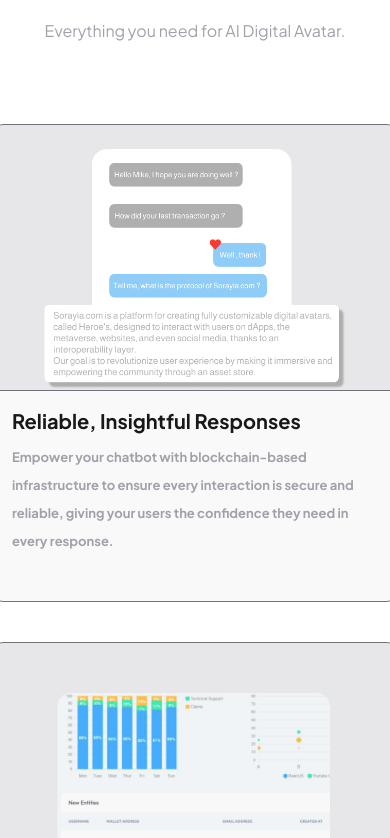
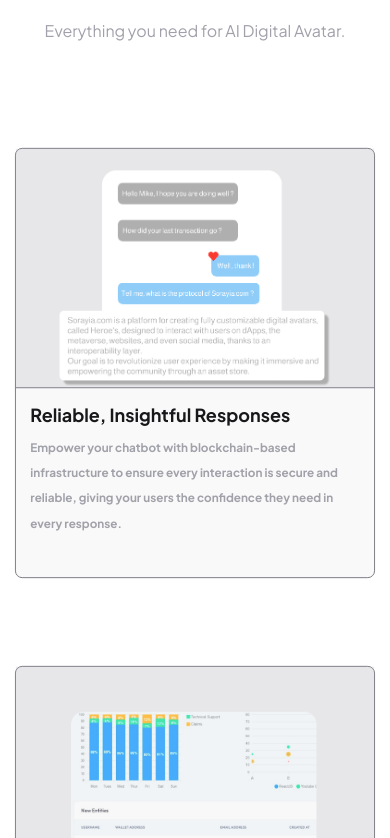
Before and after one commit to vitorlopes079/sorayia2, a Next.js app: page / in a window 390 px wide. Shown: the part 4646-5484 px from the top of the page. Built offline with nearby package versions, Linux system fonts and the light colour scheme.

Commit message:
a few updates

```diff
--- a/src/components/ PowerfulFeatures/PowerfulFeatCard/PowerfulFeatCard.module.css
+++ b/src/components/ PowerfulFeatures/PowerfulFeatCard/PowerfulFeatCard.module.css
@@ -4,7 +4,6 @@
   max-width: 400px;
   min-width: 400px;
   max-height: 478px;
-
   min-height: 478px;
   background: #f9f9f9;
   border-radius: 8px;
@@ -66,14 +65,20 @@
 
 @media (max-width: 440px) {
   .content {
-    padding: 1rem; /* Reduce padding */
+    padding: 1rem;
   }
 
   .title {
-    font-size: 20px; /* Further reduce font size for the title */
+    font-size: 20px;
   }
 
   .description {
-    font-size: 13px; /* Further reduce font size for the description */
+    font-size: 13px;
+  }
+
+  .card {
+    transform: scale(
+      0.9
+    );
   }
 }
--- a/src/components/HeroFeatures/FeatureCard/FeatureCard.module.css
+++ b/src/components/HeroFeatures/FeatureCard/FeatureCard.module.css
@@ -36,8 +36,8 @@
 
 @media (max-width: 1100px) {
   .featureCard {
-    width: 350px; /* Reduce width */
-    font-size: 14px; /* Decrease font size for smaller screens */
+    width: 350px;
+    font-size: 14px;
   }
 
   .text {
```
